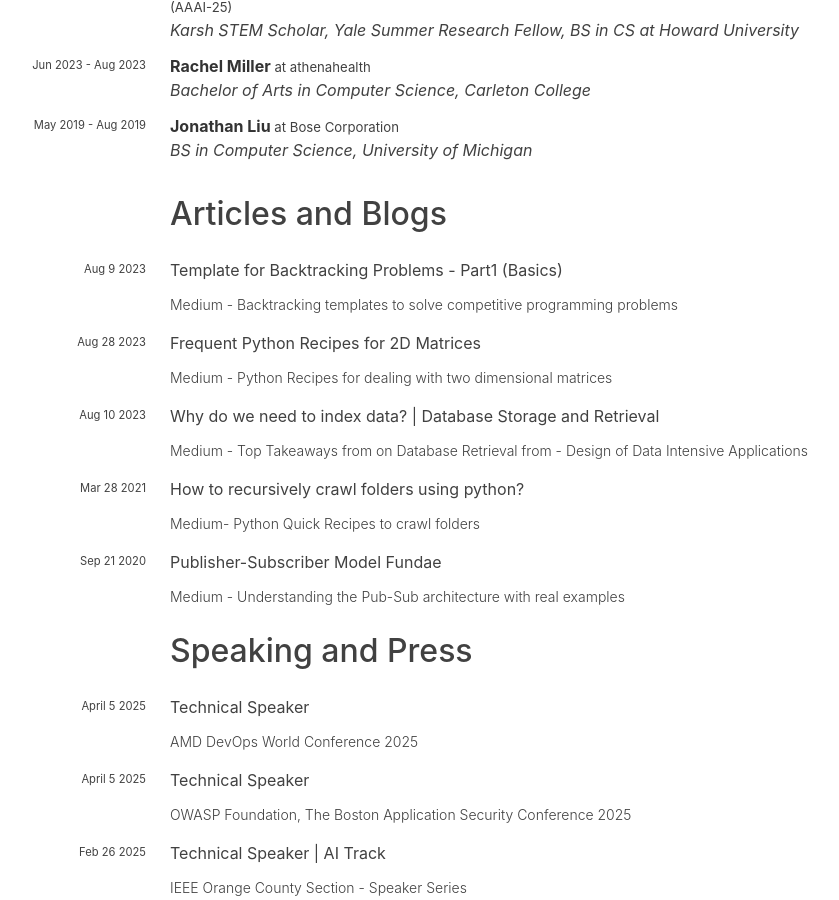
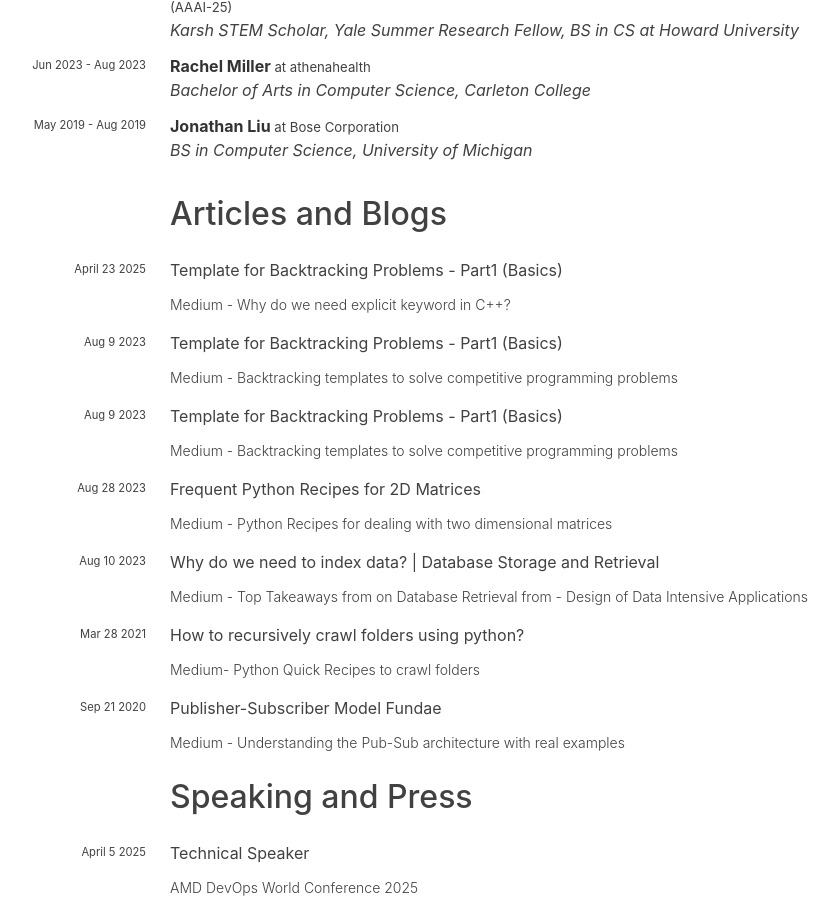
Before and after one commit to hariharanragothaman/hariharanragothaman.github.io, a Jekyll site: the page built from cv.md, in a window 1280 px wide and 900 px high, scrolled down 6020 px. Shown: the whole window, without its empty margins (162-1001 px from the left). Built offline with Jekyll 4.4.1, drawn with Linux system fonts in a browser that asks for light colours; nearby versions of some CDN libraries; some web fonts are replaced.

Commit message:
Polishes and Updates

```diff
--- a/_data/blogs.yaml
+++ b/_data/blogs.yaml
@@ -1,3 +1,17 @@
+- title: Template for Backtracking Problems - Part1 (Basics)
+  month: April 23
+  year: 2025
+  publisher:
+    - url: https://medium.com/upsolve-digest/why-do-we-sometimes-need-explicit-97414daab8f1
+      name: Medium - Why do we need explicit keyword in C++?
+
+- title: Template for Backtracking Problems - Part1 (Basics)
+  month: Aug 9
+  year: 2023
+  publisher:
+    - url: https://medium.com/upsolve-digest/template-for-backtracking-problems-part1-the-basics-75f744cab925
+      name: Medium - Backtracking templates to solve competitive programming problems
+
 - title: Template for Backtracking Problems - Part1 (Basics)
   month: Aug 9
   year: 2023
```
